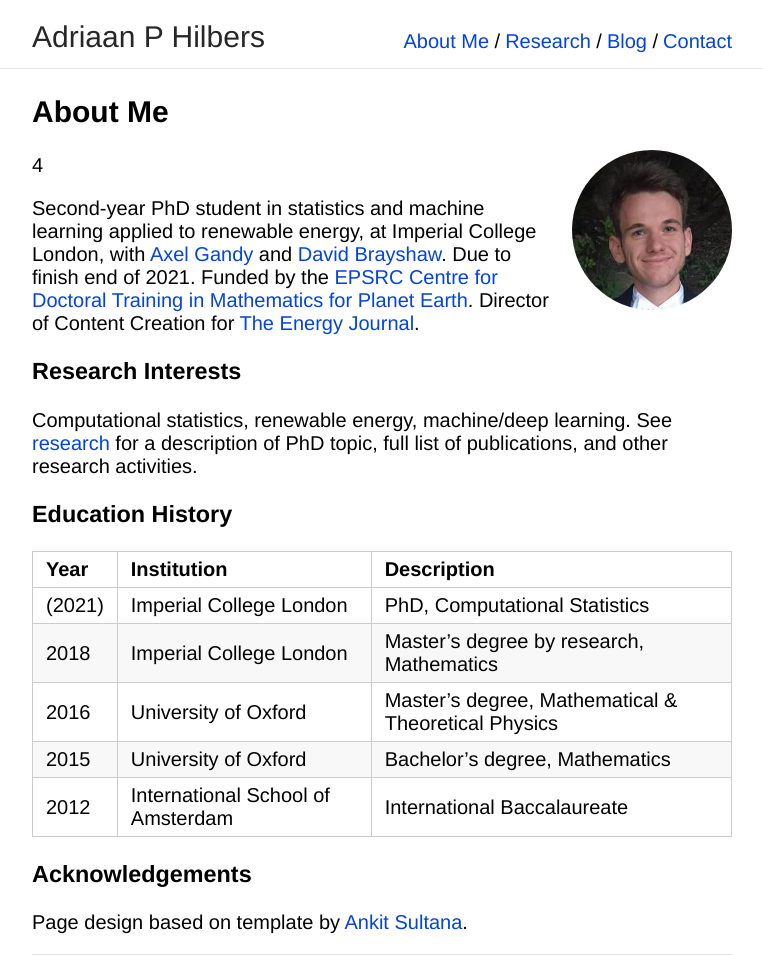
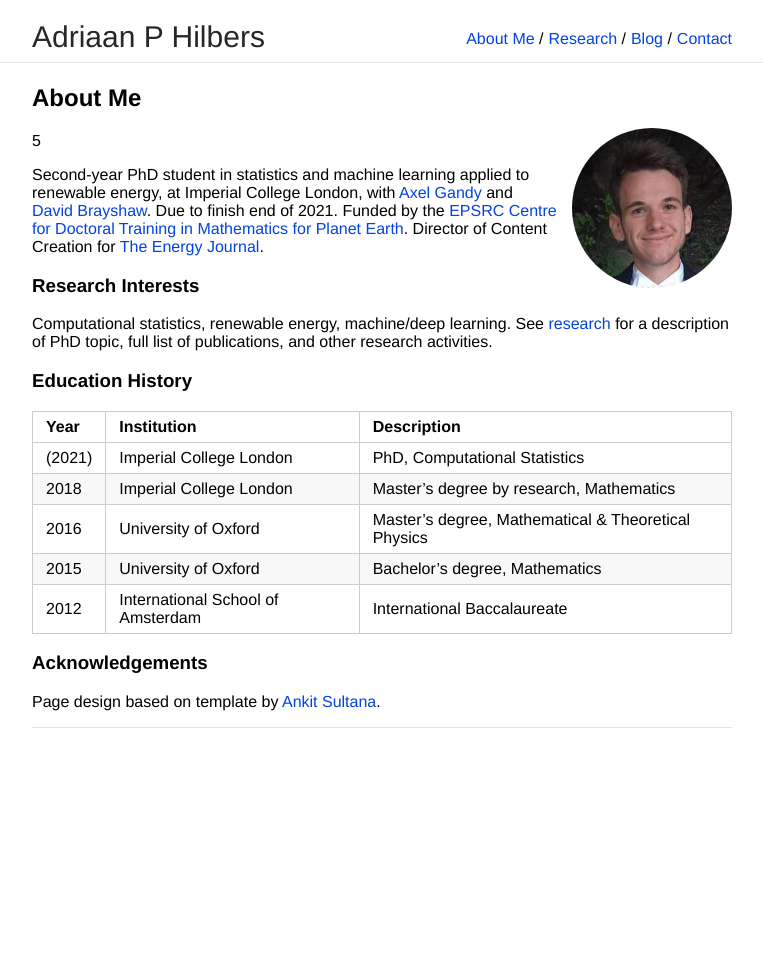
Before and after one commit to ahilbers/ahilbers.github.io, a Jekyll site: the page built from index.md, in a window 1280 px wide. Shown: the whole page, without its empty margins (258-1021 px from the left). Built offline with Jekyll 4.4.1, drawn with Linux system fonts in a browser that asks for light colours; our own code applies the rules of GitHub Pages for plain Markdown files; after the commit the page ends 900 px from its top, so only the background shows below that.

Commit message:
update font

```diff
--- a/_sass/_style.scss
+++ b/_sass/_style.scss
@@ -12,7 +12,7 @@ html {
 body {
     margin: 0;
     font-family: "Helvetica";
-    font-size: 20px;
+    font-size: 15x;
     height: 100%;
 }
 a {
--- a/index.md
+++ b/index.md
@@ -7,7 +7,7 @@ layout: default
 
 <img class="profile-picture" src="images/adriaan.jpg">
 
-4
+5
 
 Second-year PhD student in statistics and machine learning applied to renewable energy, at Imperial College London, with [Axel Gandy](http://wwwf.imperial.ac.uk/~agandy/) and [David Brayshaw](https://research.reading.ac.uk/meteorology/people/david-brayshaw/). Due to finish end of 2021. Funded by the [EPSRC Centre for Doctoral Training in Mathematics for Planet Earth](https://www.mpecdt.org). Director of Content Creation for [The Energy Journal](http://energyjournal.co.uk).
 
```
